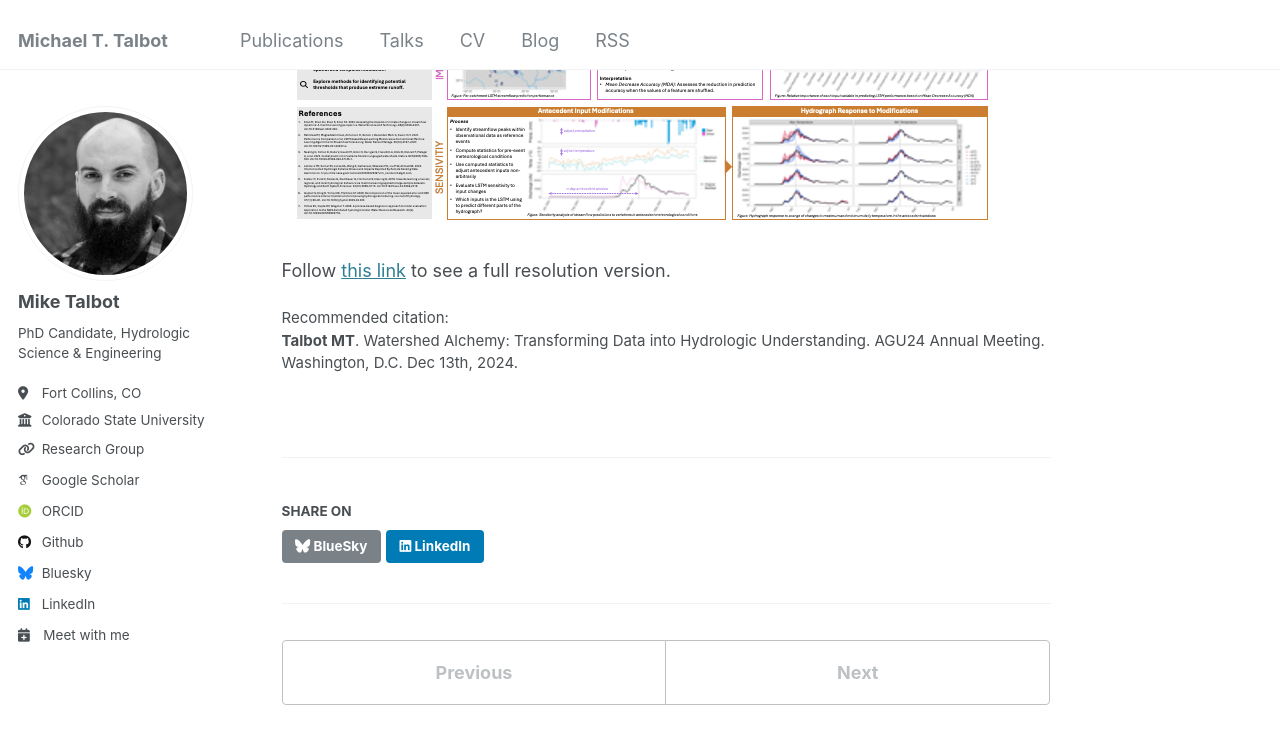
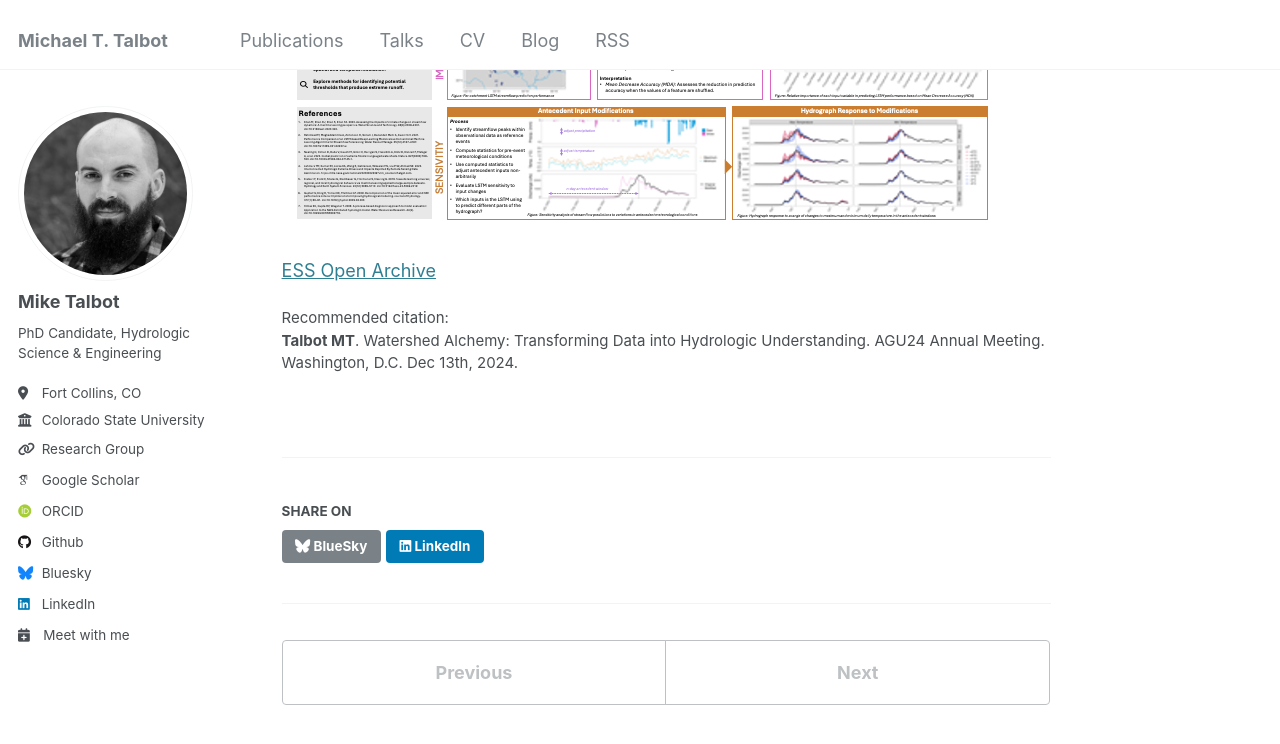
Before and after one commit to realmiketalbot/realmiketalbot.github.io, a Jekyll site: the page built from _talks/2024-agu-poster.md, in a window 1280 px wide and 900 px high, scrolled down 537 px. Shown: the top 744 px of the window. Built offline with Jekyll 4.4.1, drawn with Linux system fonts in a browser that asks for light colours; some web fonts are replaced; a script that is not in the unit is left out; comment, search, counter and statistics services are not loaded.

Commit message:
Add links to ESS Open Archive published posters (with abstracts)

```diff
--- a/_talks/2024-agu-poster.md
+++ b/_talks/2024-agu-poster.md
@@ -10,7 +10,7 @@ location: "Washington, D.C."
 
 ![AGU24 Poster Preview](../images/2024-agu-poster.png)
 
-Follow <a href="https://agu24.ipostersessions.com/Default.aspx?s=1A-5D-0B-97-B5-C3-9D-23-8C-8A-38-39-56-7C-86-89" target="_blank">this link</a> to see a full resolution version.
+<a href="https://essopenarchive.org/users/857720/articles/1241515-watershed-alchemy-transforming-data-into-hydrologic-understanding" target="_blank">ESS Open Archive</a>
 
 <p style="font-size: smaller">Recommended citation:<br />
 <b>Talbot MT</b>. Watershed Alchemy: Transforming Data into Hydrologic Understanding. AGU24 Annual Meeting. Washington, D.C. Dec 13th, 2024.
```
Also changed, not shown: _talks/2025-agu-poster.md (+4 -0 lines).
